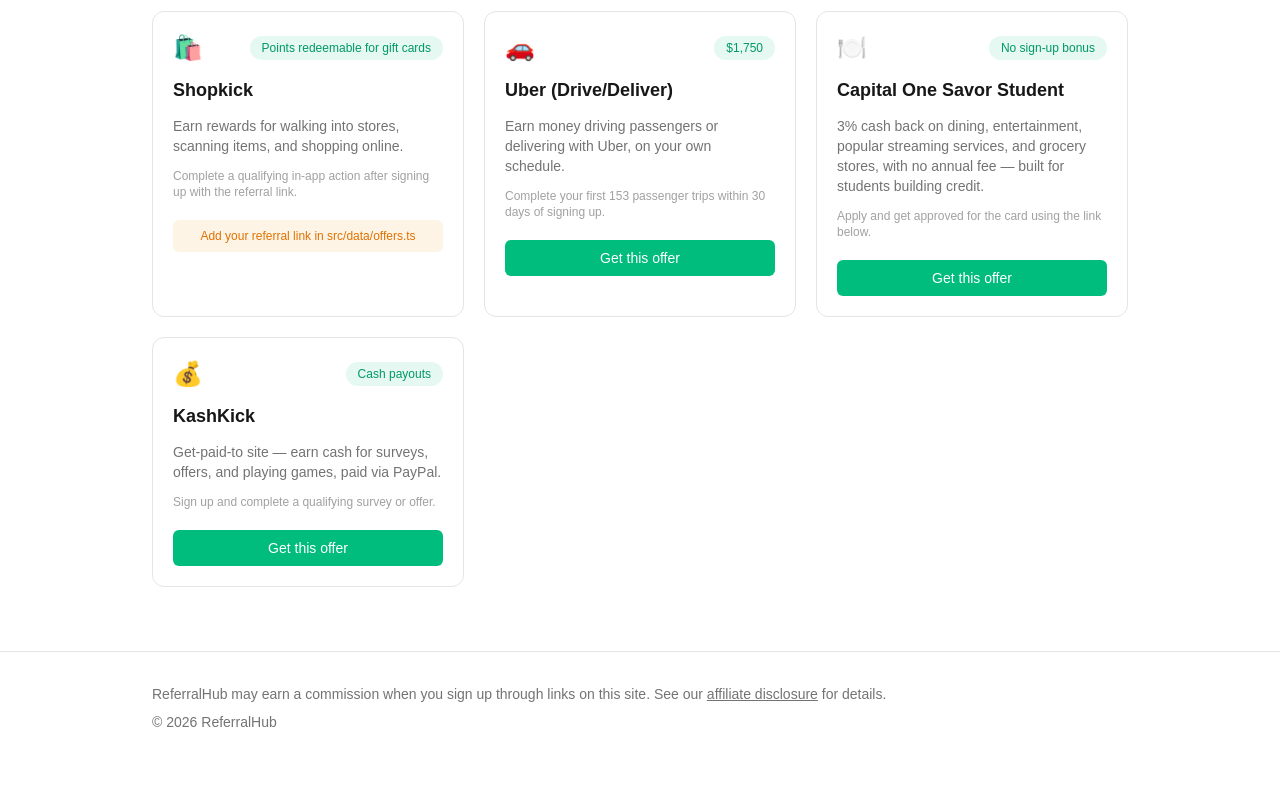
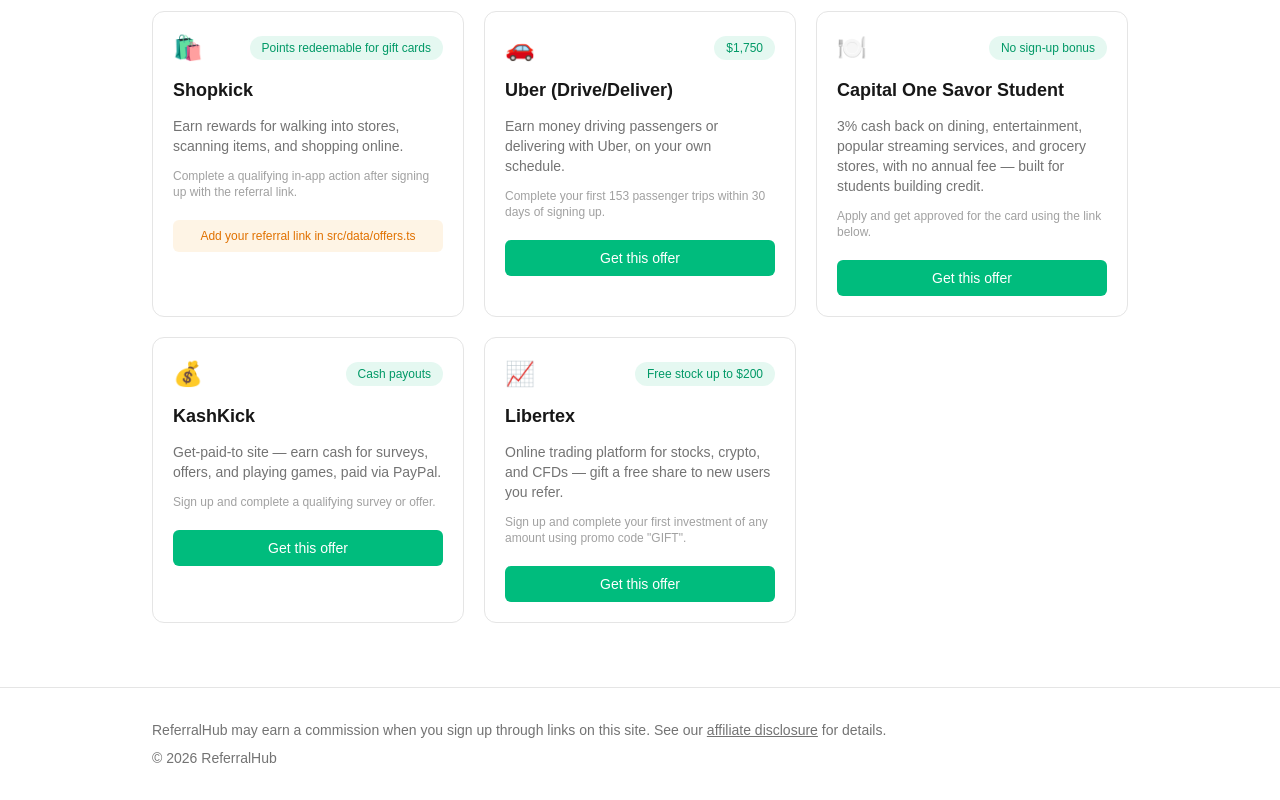
Before and after one commit to skippermaquina-del/referalhub, a Next.js app: page /offers in a window 1280 px wide. Shown: the part 2942-3742 px from the top of the page. Before the commit the page ends 3706 px from the top, so only its background shows below. Built offline with nearby package versions, Linux system fonts and the light colour scheme.

Commit message:
Add Libertex referral offer
Co-Authored-By: Claude Sonnet 5 <noreply@anthropic.com>

```diff
--- a/src/data/offers.ts
+++ b/src/data/offers.ts
@@ -369,6 +369,16 @@ export const offers: Offer[] = [
     requirements: "Sign up and complete a qualifying survey or offer.",
     referralUrl: "https://app.kashkick.com?ref=JtyYN7hmfGda",
   },
+  {
+    slug: "libertex",
+    name: "Libertex",
+    category: "investing",
+    emoji: "📈",
+    bonus: "Free stock up to $200",
+    description: "Online trading platform for stocks, crypto, and CFDs — gift a free share to new users you refer.",
+    requirements: "Sign up and complete your first investment of any amount using promo code \"GIFT\".",
+    referralUrl: "https://app.libertex.org/goto/raf2?rid=51158472",
+  },
 ];
 
 export function getOffersByCategory(category: Category): Offer[] {
```
